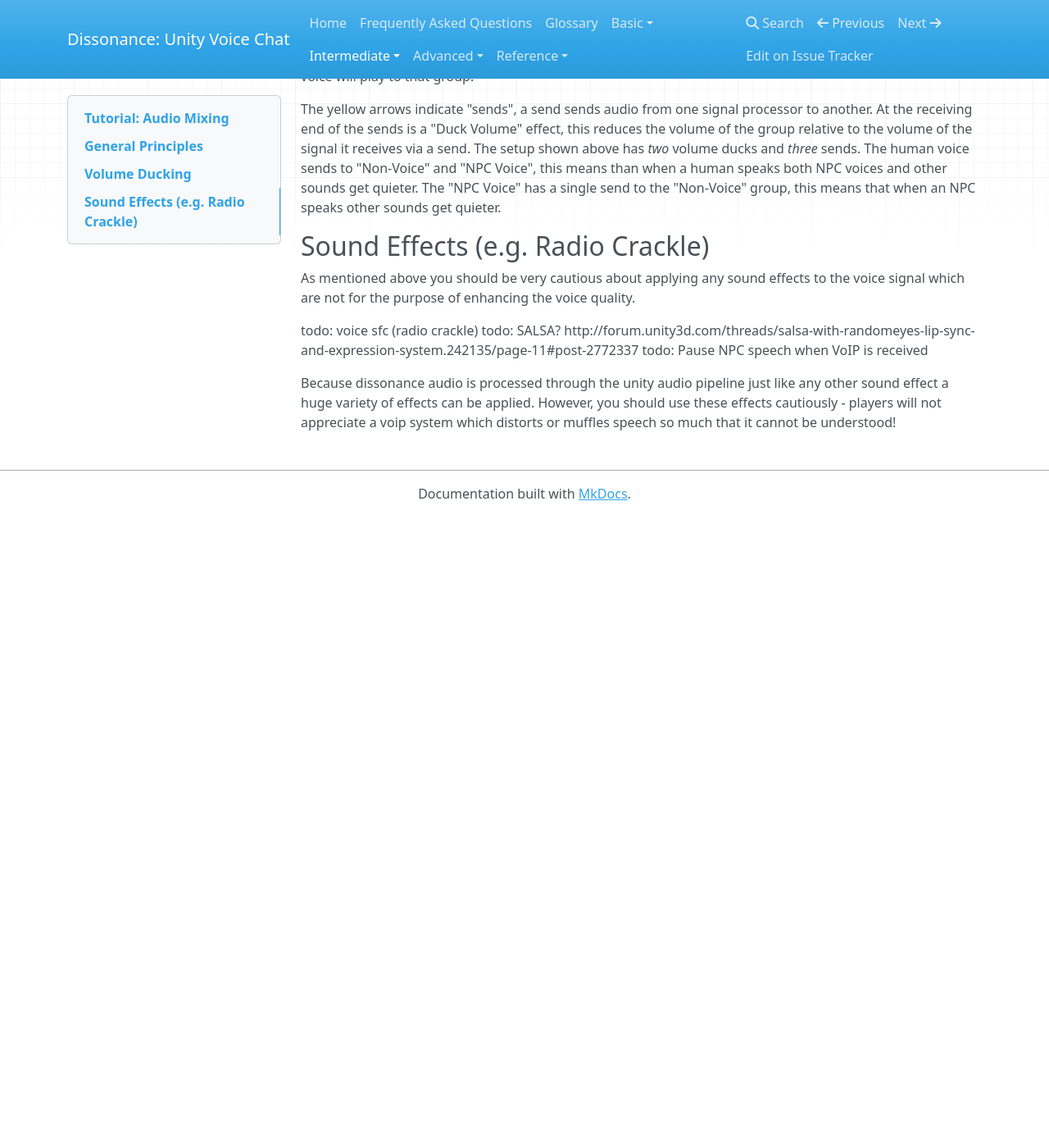
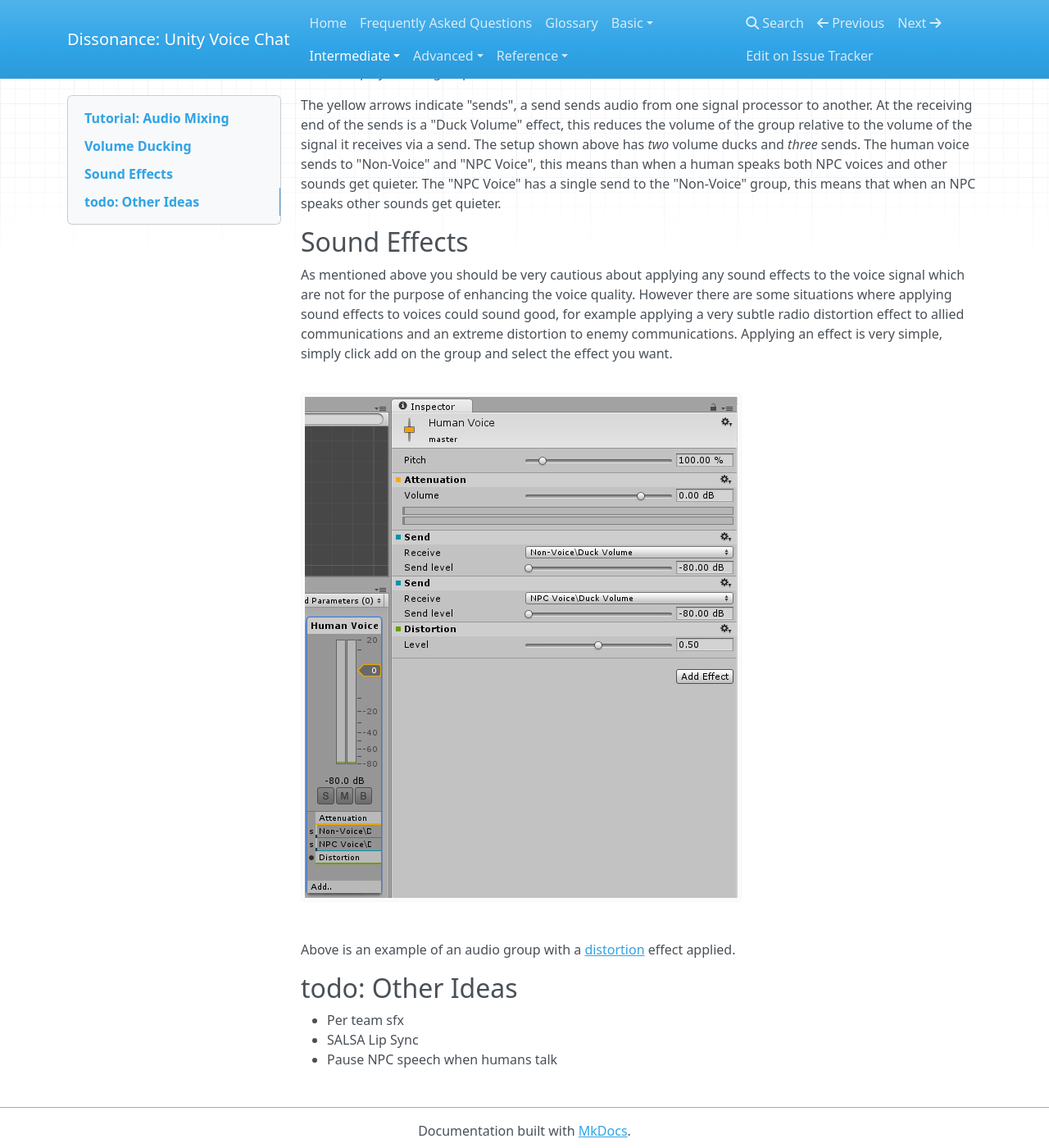
Before and after one commit to Placeholder-Software/Dissonance, an MkDocs documentation site: the page built from docs/Tutorial - Audio Mixing.md, in a window 1280 px wide and 1400 px high, scrolled down 1108 px. Shown: the whole window at 82% size. Built offline with MkDocs 1.6.1, drawn with Linux system fonts in a browser that asks for light colours; nearby versions of some CDN libraries; old or Windows-style settings are respelled for this version of MkDocs; before the commit the page ends 1738 px from its top, so only the background shows below that.

Commit message:
Audio distortion mixing guide
Signed-off-by: Martin Evans <martindevans@gmail.com>

```diff
--- a/docs/Tutorial - Audio Mixing.md
+++ b/docs/Tutorial - Audio Mixing.md
@@ -4,7 +4,7 @@ There is a video version of this tutorial [here](TODO).
 
 Dissonance does not have any special support built in for audio mixing, because unity already has a powerful mixing system built in which dissonance audio is routed through. You can find out more about the unity audio mixing system [here](http://blogs.unity3d.com/2014/07/24/mixing-sweet-beats-in-unity-5-0/). This tutorial offers advice about the best way to use the unity audio pipeline for VoIP.
 
-## General Principles
+### General Principles
 
 It can be tempting to mix voice signals in the same way as any other audio signal in your game and to add various sound effects to the voice for realism/immersion. Things such as drowning out teammates with loud gunfire, deafening players when they're hit by a flashbang or adding extreme radio fuzz when the enemy team use jammers might all sound immersive but in reality will just force people not to use the in game VoIP. Any audio mixing done to the voice signal should be done to improve the voice the voice quality.
 
@@ -18,13 +18,16 @@ Above is an example audio mixer for a game. Highlighted in red are all the group
 
 The yellow arrows indicate "sends", a send sends audio from one signal processor to another. At the receiving end of the sends is a "Duck Volume" effect, this reduces the volume of the group relative to the volume of the signal it receives via a send. The setup shown above has *two* volume ducks and *three* sends. The human voice sends to "Non-Voice" and "NPC Voice", this means than when a human speaks both NPC voices and other sounds get quieter. The "NPC Voice" has a single send to the "Non-Voice" group, this means that when an NPC speaks other sounds get quieter.
 
-## Sound Effects (e.g. Radio Crackle)
+## Sound Effects
 
-As mentioned above you should be very cautious about applying any sound effects to the voice signal which are not for the purpose of enhancing the voice quality.
+As mentioned above you should be very cautious about applying any sound effects to the voice signal which are not for the purpose of enhancing the voice quality. However there are some situations where applying sound effects to voices could sound good, for example applying a very subtle radio distortion effect to allied communications and an extreme distortion to enemy communications. Applying an effect is very simple, simply click add on the group and select the effect you want.
 
+![Example of audio mixer with distortion](/images/AudioMixing_Distortion.png "Example of audio mixer with distortion")
 
-todo: voice sfc (radio crackle)
-todo: SALSA? http://forum.unity3d.com/threads/salsa-with-randomeyes-lip-sync-and-expression-system.242135/page-11#post-2772337
-todo: Pause NPC speech when VoIP is received
+Above is an example of an audio group with a [distortion](https://docs.unity3d.com/Manual/class-AudioDistortionEffect.html) effect applied.
 
-Because dissonance audio is processed through the unity audio pipeline just like any other sound effect a huge variety of effects can be applied. However, you should use these effects cautiously - players will not appreciate a voip system which distorts or muffles speech so much that it cannot be understood!
+## todo: Other Ideas
+
+ - Per team sfx
+ - SALSA Lip Sync
+ - Pause NPC speech when humans talk
```
Also changed, not shown: docs/images/AudioMixing_Distortion.png (added).
